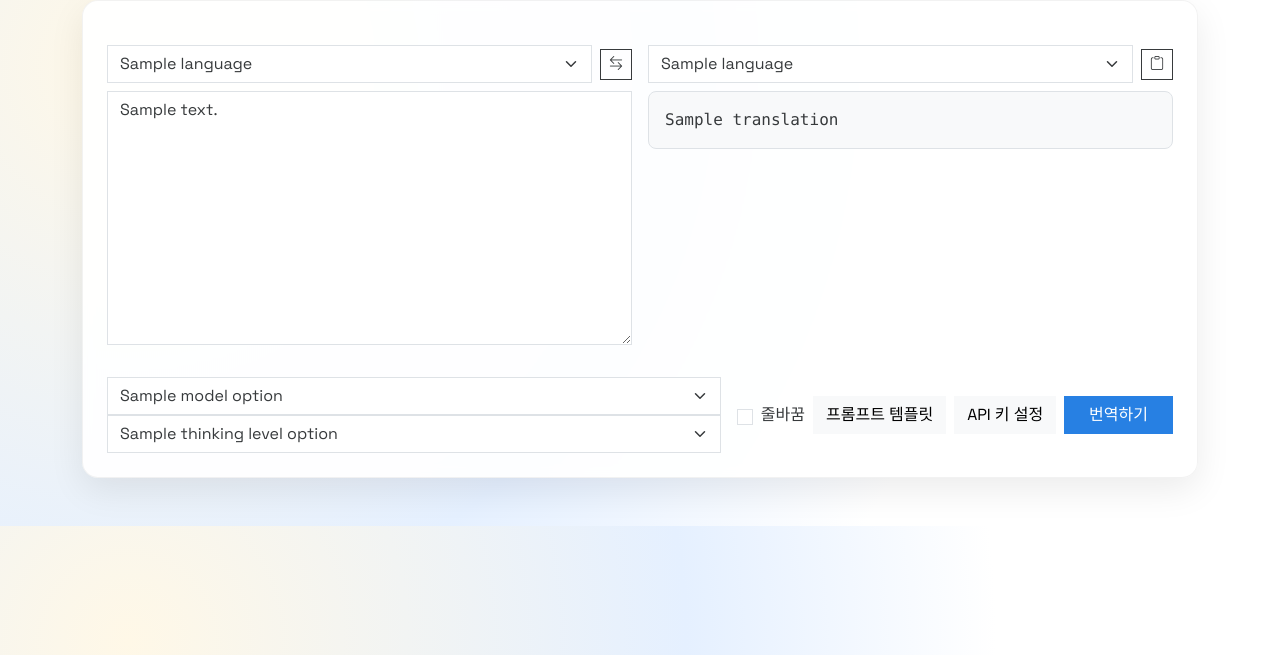
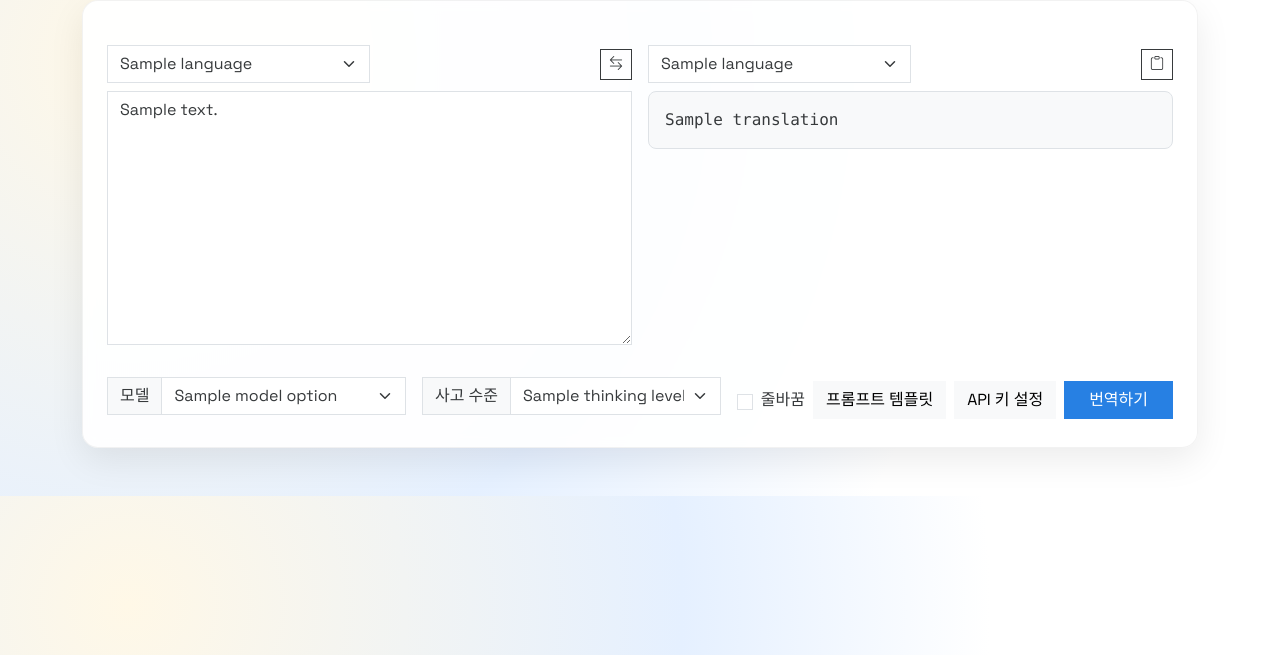
Before and after one commit to ikaruga3472/milky-translator, a Flask app: template templates/index.html in a window 1280 px wide. Shown: the part 50-705 px from the top of the page. Run offline with Flask 3, Linux system fonts and the light colour scheme; the template is opened without the code that fills it: most values are stand-ins (such as "Sample title", 1, 10 or a date in 2020); some libraries are stand-ins or nearby versions.

Commit message:
feat: enhance language selection layout and add labels for model and thinking level

```diff
--- a/templates/index.html
+++ b/templates/index.html
@@ -72,8 +72,8 @@
         <div class="p-4 rounded-4 glass-card">
           <div class="row g-3 mt-1">
             <div class="col-12 col-lg-6">
-              <div class="d-flex align-items-center gap-2 mb-2">
-                <select class="form-select" id="source_language" name="source_language">
+              <div class="d-flex align-items-center justify-content-between gap-2 mb-2">
+                <select class="w-50 form-select" id="source_language" name="source_language">
                   {% for code, label in languages %}
                   <option value="{{ code }}" {% if code == source_language %}selected{% endif %}>{{ label }}</option>
                   {% endfor %}
@@ -90,8 +90,8 @@
               <textarea class="form-control" id="text" name="text" rows="10" placeholder="번역할 내용">{{ text }}</textarea>
             </div>
             <div class="col-12 col-lg-6">
-              <div class="d-flex align-items-center gap-2 mb-2">
-                <select class="form-select flex-grow-1" id="target_language" name="target_language">
+              <div class="d-flex align-items-center justify-content-between gap-2 mb-2">
+                <select class="w-50 form-select" id="target_language" name="target_language">
                   {% for code, label in languages %}
                   <option value="{{ code }}" {% if code == target_language %}selected{% endif %}>{{ label }}</option>
                   {% endfor %}
@@ -118,12 +118,17 @@
           {% endif %}
 
           <div class="row g-3 mt-3 align-items-center">
-            <div class="col">
+
+              <div class="col input-group mb-2">
+                <label class="input-group-text" for="model">모델</label>
                 <select class="form-select" id="model" name="model">
                   {% for code, label in model_options %}
                   <option value="{{ code }}" {% if code == model %}selected{% endif %}>{{ label }}</option>
                   {% endfor %}
                 </select>
+              </div>
+              <div class="col input-group mb-2">
+                <label class="input-group-text" for="select-thinking-level">사고 수준</label>
                 <select class="form-select" id="select-thinking-level" name="level">
                   {% for code, label in thinking_level_options %}
                   <option value="{{ code }}" {% if code == level %}selected{% endif %}>{{ label }}</option>
```
Lines whose indentation alone changed are shown as unchanged.
